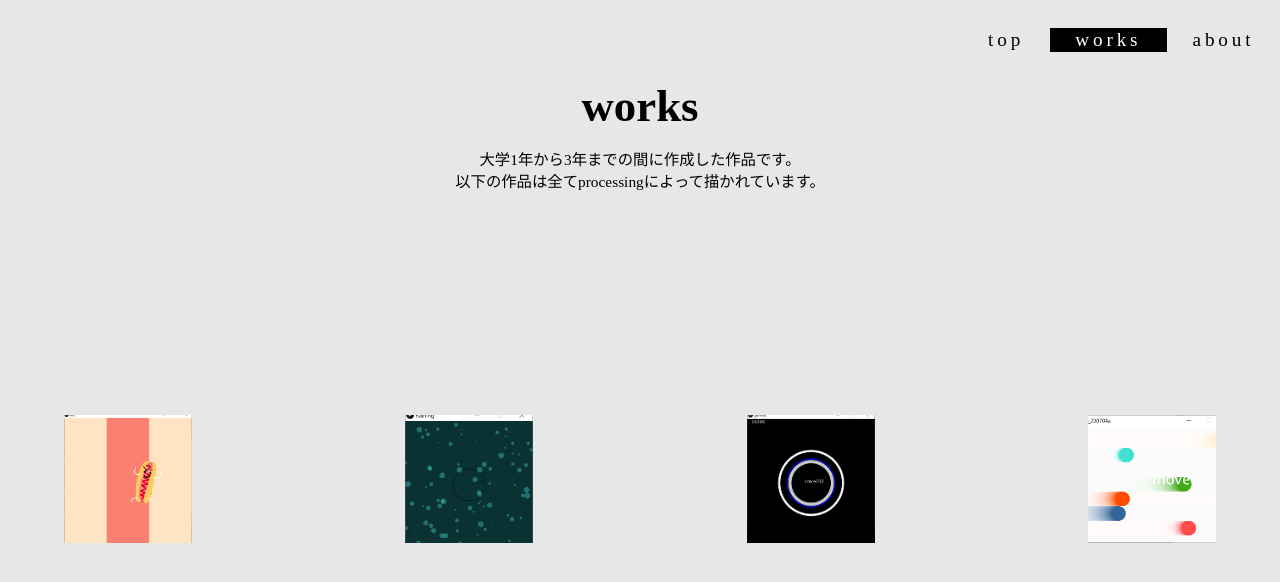
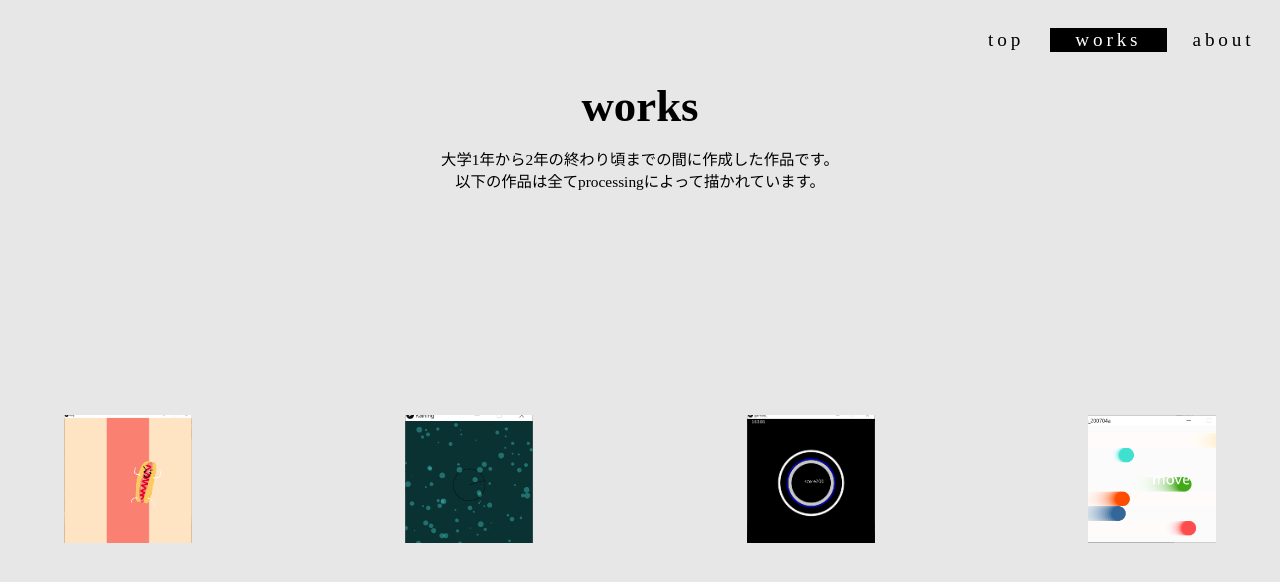
Before and after one commit to Next0000/Portfolio, a plain HTML site: page 作品/index1.html in a window 1280 px wide. Drawn offline with Linux system fonts and the light colour scheme.

Commit message:
Update index1.html

```diff
--- a/作品/index1.html
+++ b/作品/index1.html
@@ -34,7 +34,7 @@
       <h1>works</h1>
 
       <p>
-        大学1年から3年までの間に作成した作品です。<br>
+        大学1年から2年の終わり頃までの間に作成した作品です。<br>
         以下の作品は全てprocessingによって描かれています。
       </p>
 
```
